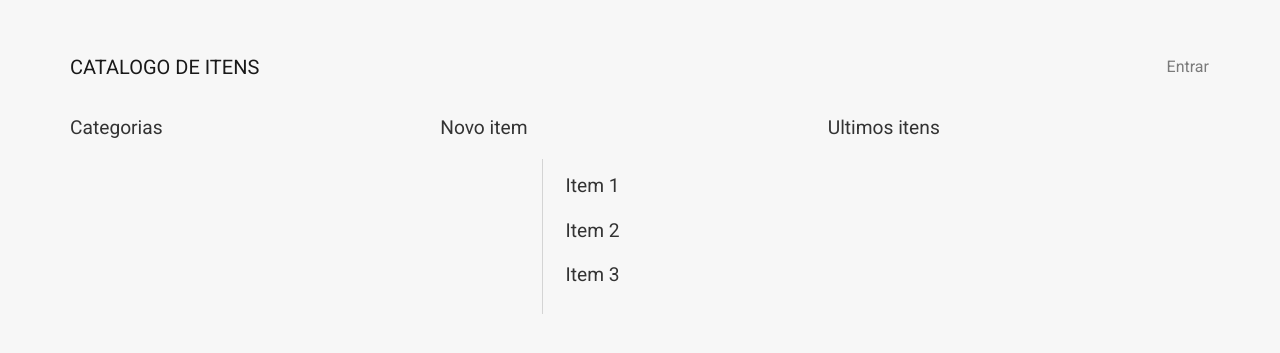
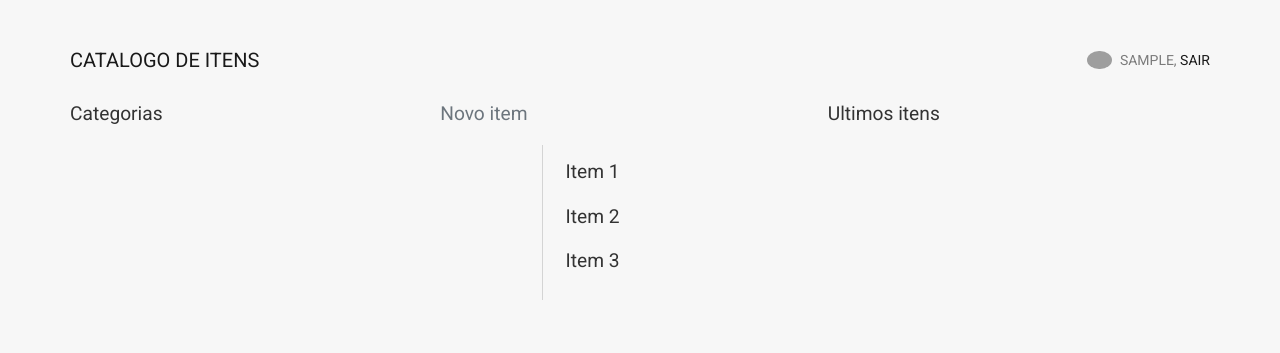
Before and after one commit to gabrielmq/catalogo-itens, a Flask app: page / in a window 1280 px wide. Shown: the top 353 px of the page. Run offline with Flask 2, Linux system fonts and the light colour scheme; the visitor is signed in with stand-in values (Sample User, id 1); data comes from the database, SQL or seed files in the repository; data that the repository does not hold is empty; parts of the project's set-up code (start-up, migrations or seed data) failed here and were passed over; some libraries are stand-ins or nearby versions; grey boxes are pictures that could not be loaded.

Commit message:
atualizando header

```diff
--- a/app/static/css/styles.css
+++ b/app/static/css/styles.css
@@ -19,11 +19,11 @@ body {
 
 a {
     text-decoration: none;
-    color: #333;
+    color: #6c757d;
 }
 
 a:hover {
-    color: #a5a4a4;
+    color: #333;
     text-decoration: none;
 }
 
--- a/app/templates/header.html
+++ b/app/templates/header.html
@@ -6,11 +6,18 @@
       <span class="navbar-toggler-icon"></span>
     </button>
     <div class="collapse navbar-collapse justify-content-end" id="navbarText">
+      {% if current_user.is_authenticated %}
+      <img class="img-fluid rounded-circle mr-2" width="25" src="{{ current_user.foto }}" alt="" />
+      <span class="navbar-text text-uppercase">{{ current_user.nome }},
+        <a href="{{ url_for("logout") }}">sair</a>
+      </span>
+      {% else %}
       <a class="btn btn-link px-0" href="{{ url_for("login") }}">
-        <span class="navbar-text">
+        <span class="navbar-text text-uppercase">
           Entrar
         </span>
       </a>
+      {% endif %}
     </div>
   </nav>
 </header>
```
Also changed, not shown: app/api/api_v1.py (added).
